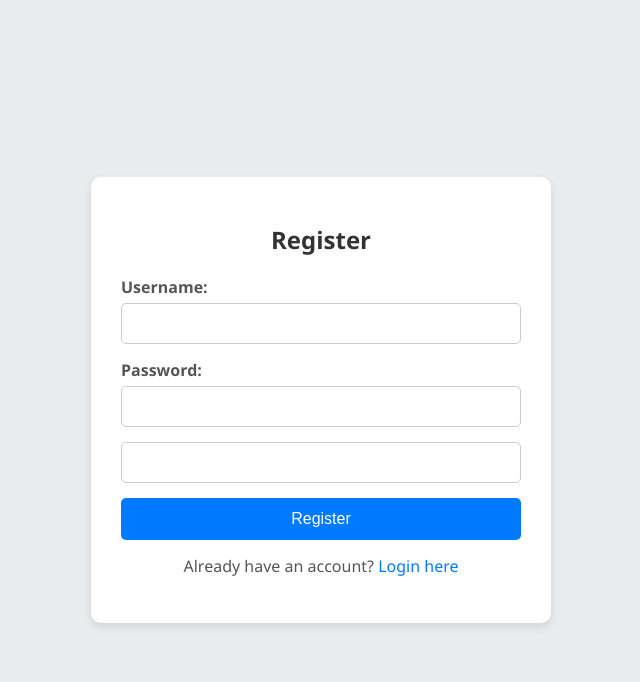
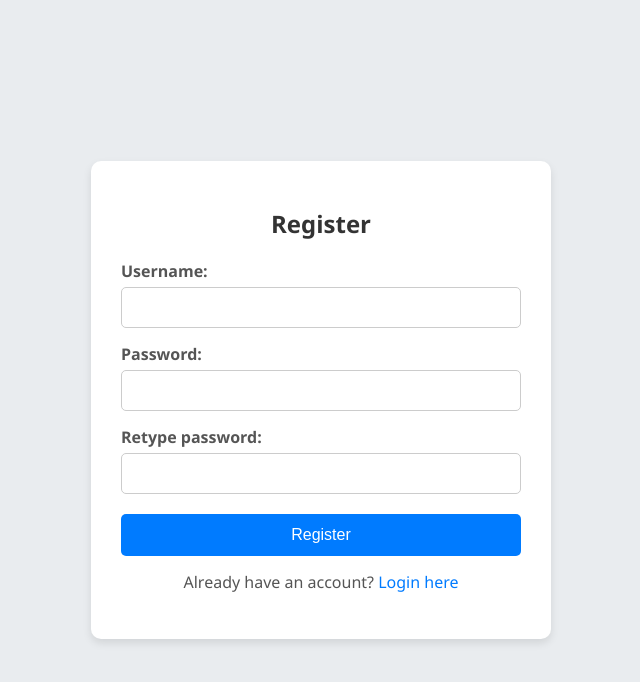
Before and after one commit to OskarBiernacki/ctf_ichat, a Flask app: page /register in a window 1280 px wide. Shown: the top 682 px of the page, without its empty margins (319-959 px from the left). Run offline with Flask 3, Linux system fonts and the light colour scheme.

Commit message:
Update login and registration forms; enhance error handling and password validation

```diff
--- a/it_support_webserver.py
+++ b/it_support_webserver.py
@@ -4,7 +4,7 @@ from flask_login import LoginManager, UserMixin, login_user, login_required, log
 import os
 
 app = Flask('chat_chat_chat_ctf')
-app.config['SECRET_KEY'] = 'your_secret_key'
+app.config['SECRET_KEY'] = 'random_secret_key_2929271738391'
 app.config['SQLALCHEMY_DATABASE_URI'] = 'sqlite:///users.db'
 db = SQLAlchemy(app)
 login_manager = LoginManager(app)
@@ -41,8 +41,8 @@ def login():
             login_user(user)
             return redirect(url_for('home'))
         else:
-            flash('Login Unsuccessful. Please check username and password', 'danger')
-    return render_template('login.html')
+            return render_template('login.html', bad_login=True)
+    return render_template('login.html', bad_login=False)
 
 @app.route('/register', methods=['GET', 'POST'])
 def register():
@@ -61,6 +61,15 @@ def register():
 def logout():
     logout_user()
     return redirect(url_for('login'))
+
+@app.route('/chat/send/<int:receiver_user_id>')
+@login_required
+def user_chat_send_message(receiver_user_id):
+    user_id = current_user.id
+    receiver_user = User.query.get(receiver_user_id)
+    if receiver_user is None:
+        return redirect(url_for('home'))
+    return render_template("chat.html", active_user=current_user.username)
 
 @app.route('/chat/<int:receiver_user_id>')
 @login_required
--- a/templates/register.html
+++ b/templates/register.html
@@ -12,11 +12,27 @@
             <label for="username">Username:</label>
             <input type="text" id="username" name="username" required>
             <label for="password">Password:</label>
-            <input type="password" id="password" name="password" required>
-            <input type="password" id="password" name="password" required>
-            <button type="submit">Register</button>
+            <input type="password" id="password" name="password" onchange="validatePasswords()" required>
+            <label for="password_retype">Retype password:</label>
+            <input type="password" id="password_retype" name="password_retype" onchange="validatePasswords()" required>
+            <label id="info_lable" style="color: brown; font-weight: lighter;"></label>
+            <button type="submit" id="submit_button">Register</button>
         </form>
         <p>Already have an account? <a href="{{ url_for('login') }}">Login here</a></p>
     </div>
+    <script>
+        function validatePasswords() {
+            var password = document.getElementById("password").value;
+            var passwordRetype = document.getElementById("password_retype").value;
+            if (password !== passwordRetype) {
+                document.getElementById("submit_button").disabled = true;
+                document.getElementById("info_lable").innerHTML = "Passwords do not match!";
+            }
+            else {
+                document.getElementById("submit_button").disabled = false;
+                document.getElementById("info_lable").innerHTML = "";
+            }
+        }
+    </script>
 </body>
 </html>
```
Also changed, not shown: templates/login.html (+7 -0 lines).
